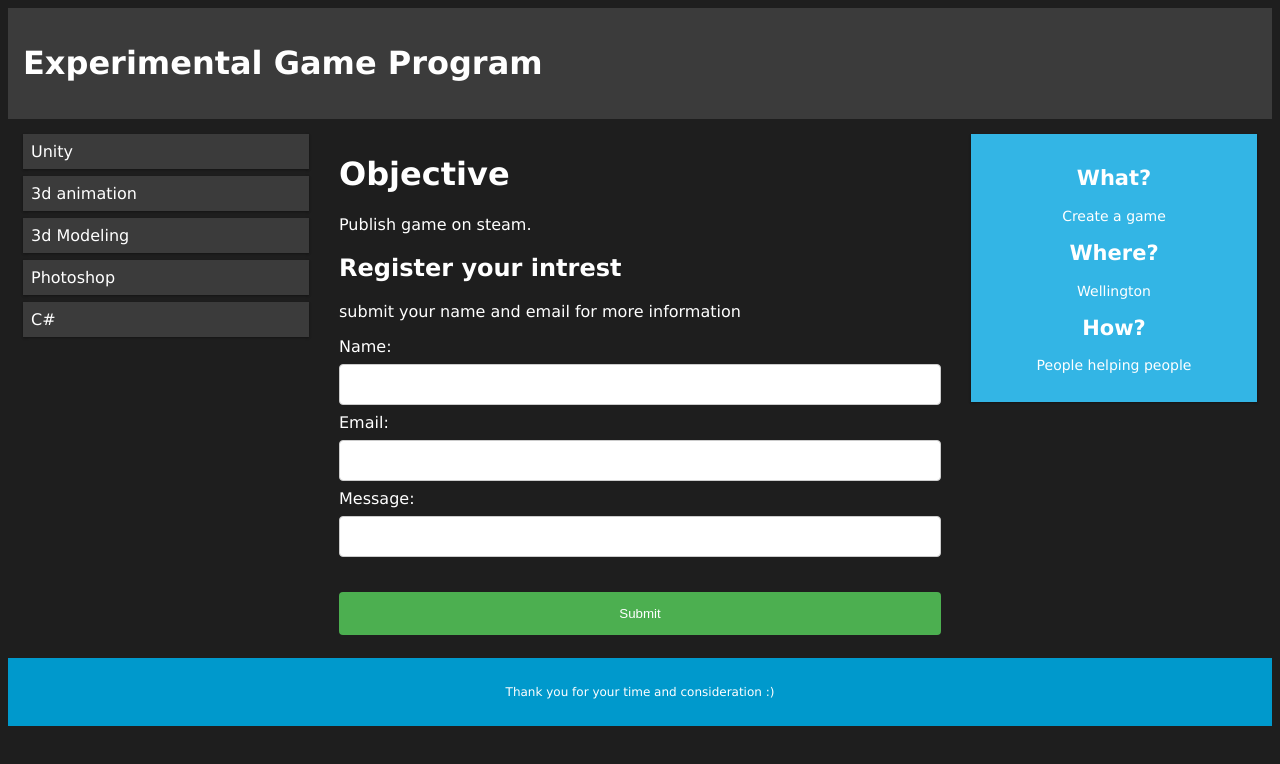
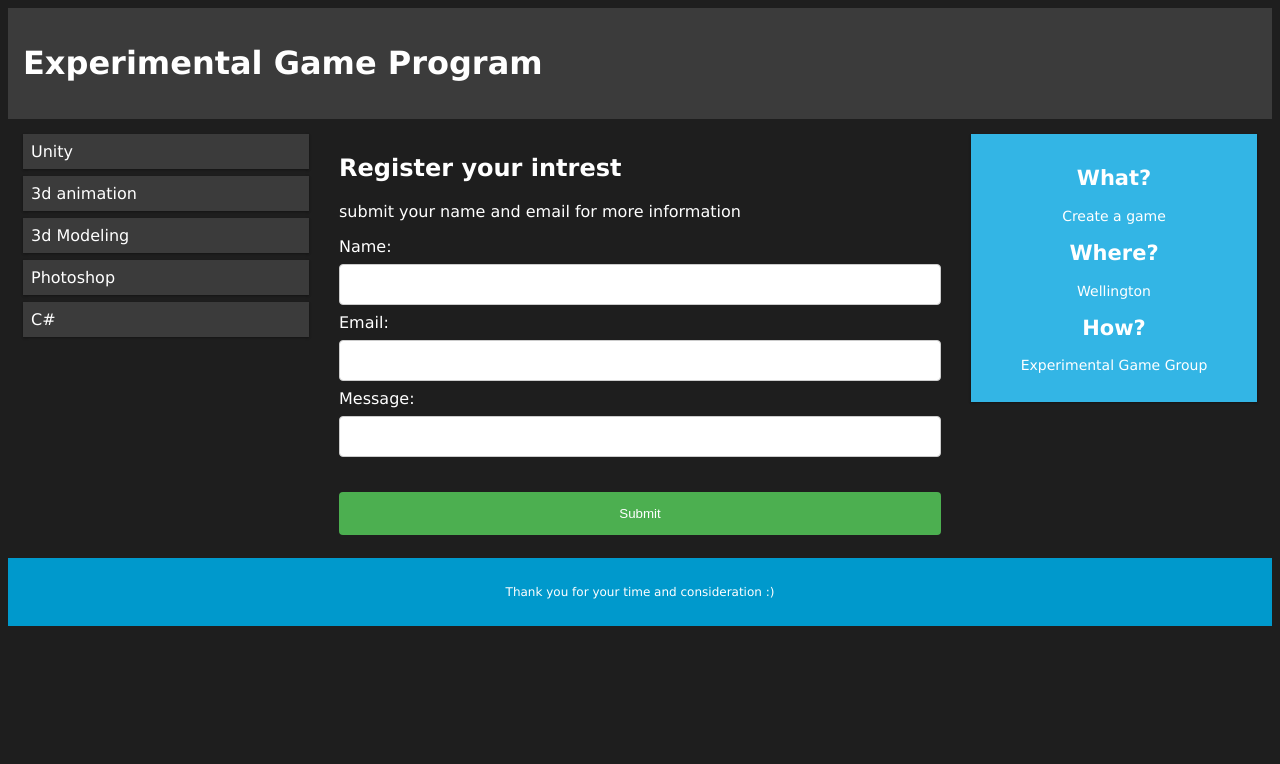
Before and after one commit to RoyalImperium/HelloWorld, a plain HTML site: page index.html in a window 1280 px wide. Drawn offline with nearby package versions, Linux system fonts and the light colour scheme.

Commit message:
Update index.html

```diff
--- a/index.html
+++ b/index.html
@@ -153,9 +153,6 @@ body {
 
   <div class="col-6 col-s-9">
 
-    <h1>Objective</h1>
-    <p>Publish game on steam.</p>
-
     <h2>Register your intrest</h2>
     <p>submit your name and email for more information</p>
 
@@ -183,7 +180,7 @@ Message:<br>
       <h2>Where?</h2>
       <p>Wellington</p>
       <h2>How?</h2>
-      <p>People helping people</p>
+      <p>Experimental Game Group</p>
     </div>
   </div>
 </div>
```
